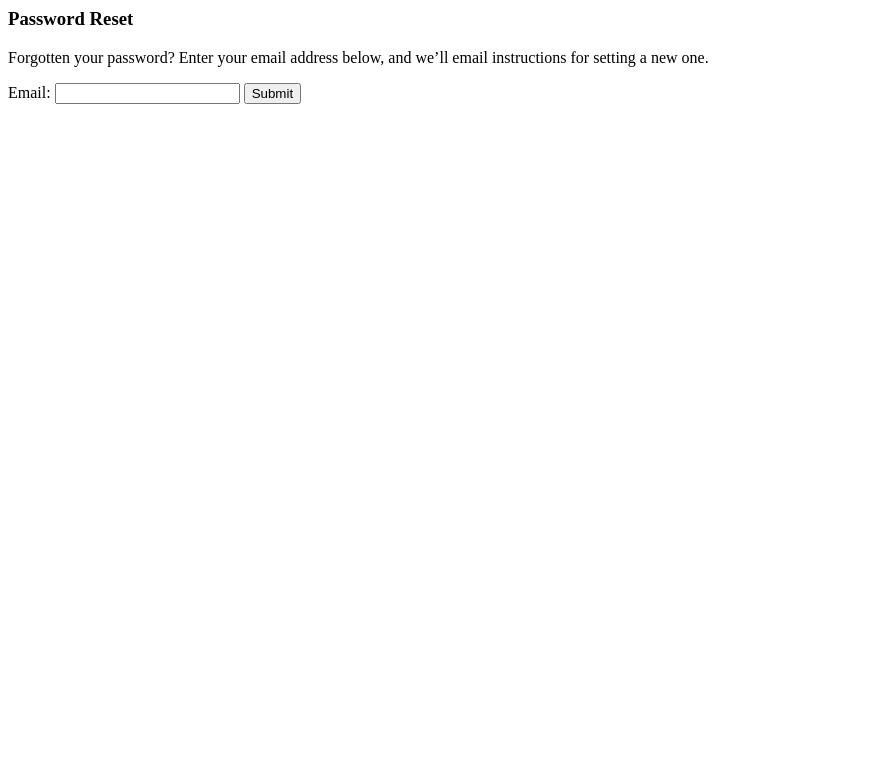
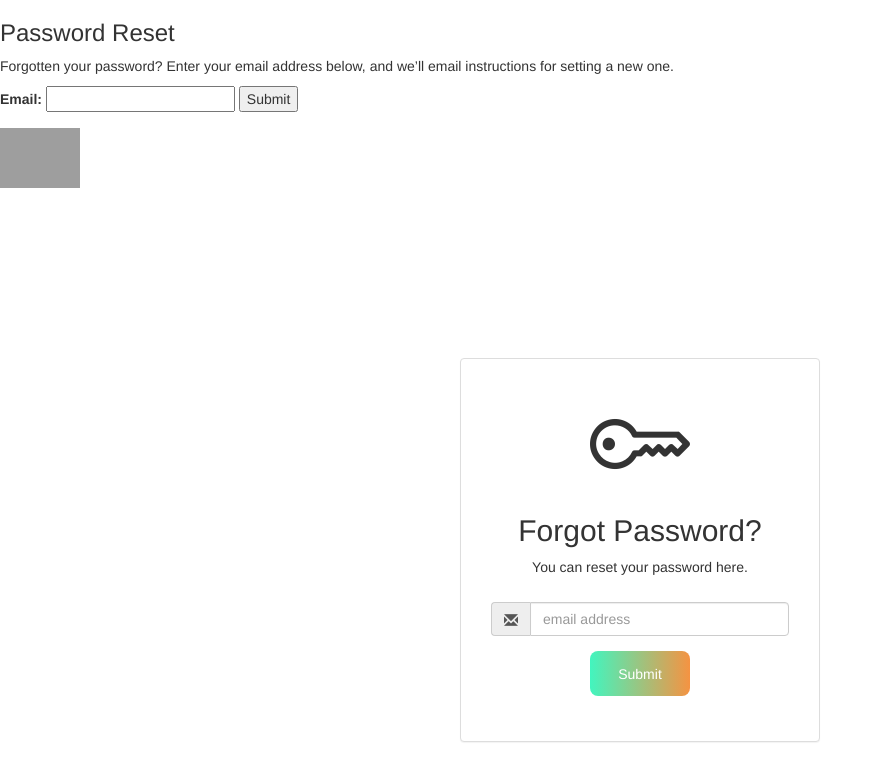
Before and after one commit to ChidiebereIbiam/certificate-project, a Django app: page /accounts/reset_password/ in a window 1280 px wide. Shown: the top 781 px of the page, without its empty margins (0-883 px from the left). Run offline with Django 4.2, Linux system fonts and the light colour scheme; some libraries are stand-ins or nearby versions; grey boxes are pictures that could not be loaded.

Commit message:
Update password_reset.html

```diff
--- a/accounts/templates/registration/password_reset.html
+++ b/accounts/templates/registration/password_reset.html
@@ -8,3 +8,77 @@
     <input type="submit" name="Send Email">
 
 </form>
+<!DOCTYPE html>
+<html lang="en">
+<head>
+  <meta charset="UTF-8">
+  <meta http-equiv="X-UA-Compatible" content="IE=edge">
+  <meta name="viewport" content="width=device-width, initial-scale=1.0">
+<link rel="stylesheet" href="https://maxcdn.bootstrapcdn.com/font-awesome/4.5.0/css/font-awesome.min.css">
+<link href="https://maxcdn.bootstrapcdn.com/bootstrap/3.3.6/css/bootstrap.min.css" rel="stylesheet">
+<link rel='stylesheet' href='https://cdn.jsdelivr.net/npm/bootstrap-icons@1.7.2/font/bootstrap-icons.css'>
+  <title>Password-Reset</title>
+</head>
+<style>
+.form-gap {
+  padding-top: 170px;
+}
+.panel-body{
+ border:5px;
+}
+.logo{
+  max-height: 60px;
+}
+#submitForm{
+  width: 100px;
+    height: 45px;
+     border: 2px solid red;
+  border-radius: 8px;
+    border: none;
+    color: white;
+    background:linear-gradient(to right,rgb(66, 245, 191),rgb(245, 147, 66));
+}
+</style>
+<nav><img src="TextLogo.png" class="logo"></nav>
+<div class="form-gap"></div>
+<div class="container">
+	<div class="row">
+		<div class="col-md-4 col-md-offset-4">
+            <div class="panel panel-default">
+              <div class="panel-body">
+                <div class="text-center">
+                  <h3><i id="boot-icon" class="bi bi-key" style="font-size:10rem"></i></h3>
+                  <h2 class="text-center">Forgot Password?</h2>
+                  <p>You can reset your password here.</p>
+                  <div class="panel-body">
+
+                    <form id="register-form" role="form" autocomplete="off" class="form" method="post">
+
+                      <div class="form-group">
+                        <div class="input-group">
+                          <span class="input-group-addon"><i class="glyphicon glyphicon-envelope color-blue"></i></span>
+                          <input id="email" name="email" placeholder="email address" class="form-control"  type="email">
+                        </div>
+                      </div>
+                      <div class="form-group">
+                        <button id="submitForm" onclick="clickAlert()" value="Click-2-Alert" >Submit</button>
+                        <script type="text/javascript">
+                          function clickAlert()
+                          {
+                          var con=confirm("Your Reset-Password link has successfully sent to your E-mail ");
+                          }
+                          </script>
+                      </div>
+
+                      <input type="hidden" class="hide" name="token" id="token" value="">
+                      </form>
+                  </div>
+                </div>
+              </div>
+            </div>
+          </div>
+	</div>
+</div>
+
+</body>
+</html>
```
